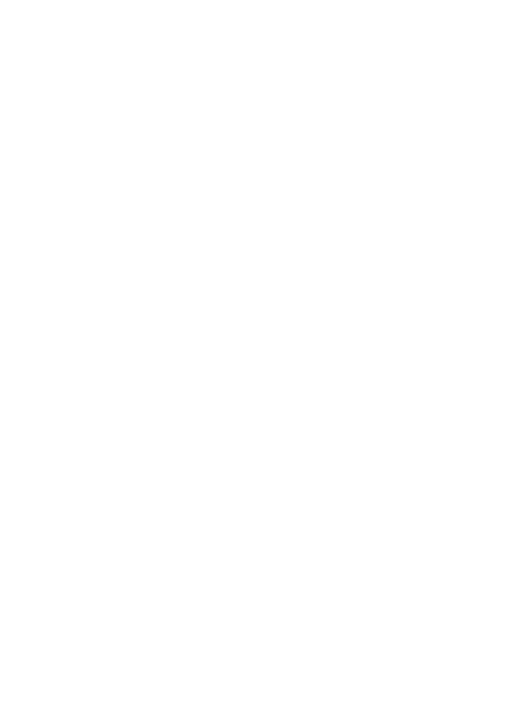
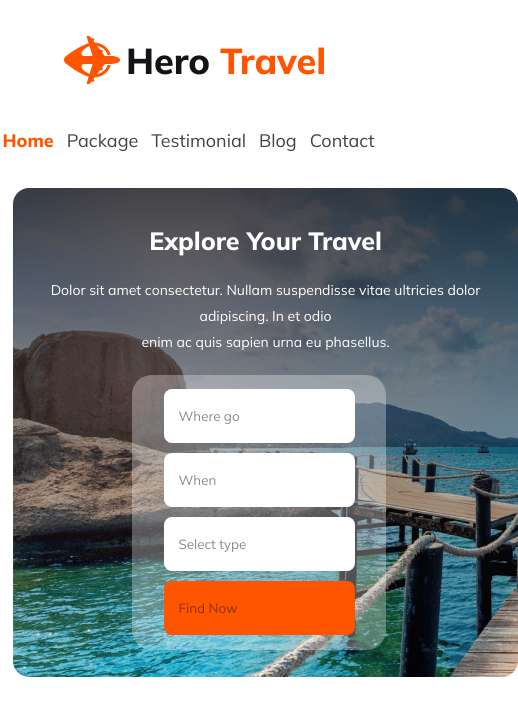
Before and after one commit to ShakilAhmedShihab/Assignment2, a plain HTML site: page index.html in a window 390 px wide. Shown: the whole page, 518 px wide, since content can reach past the window. Drawn offline with Linux system fonts and the light colour scheme.

Commit message:
Header complete except btn

```diff
--- a/index.html
+++ b/index.html
@@ -4,8 +4,56 @@
     <meta charset="UTF-8">
     <meta name="viewport" content="width=device-width, initial-scale=1.0">
     <title>Hero Travel</title>
+    <link rel="stylesheet" href="styles/styles.css">
 </head>
 <body>
 
+    <!-- Header section -->
+    <header>
+        <!-- Nav section -->
+        <nav>
+            <div class="left-nav">
+                <img src="logos/OBJECTS.svg" alt="">
+                <h2 class="nav-logo">
+                    Hero <span>Travel</span>
+                </h2>
+
+            </div>
+            <div class="right-nav">
+                <ul>
+                    <li><a href=""><span>Home</span></a></li>
+                    <li><a href="">Package</a></li>
+                    <li><a href="">Testimonial</a></li>
+                    <li><a href="">Blog</a></li>
+                    <li><a href="">Contact</a></li>
+                </ul>
+
+            </div>
+        </nav>
+        <!-- nav end -->
+
+        <!-- banner start -->
+        <div class="banner">
+            <div class="banner-heading">
+                <h2>
+                    Explore Your Travel
+                </h2>
+                <p>
+                    Dolor sit amet consectetur. Nullam suspendisse vitae ultricies dolor adipiscing. In et odio <br> enim ac quis sapien urna eu phasellus.
+                </p>
+
+            </div>
+            <div class="banner-input">
+                <input type="text" placeholder="Where go" class="input-field">
+                <input type="text" placeholder="When" class="input-field">
+                <input type="text" placeholder="Select type" class="input-field">
+                <input type="text" placeholder= "Find Now" class="find-now">
+
+            </div>
+
+        </div>
+
+    </header>
+
 </body>
 </html>
--- a/styles/styles.css
+++ b/styles/styles.css
@@ -0,0 +1,216 @@
+@import url('https://fonts.googleapis.com/css2?family=Mulish:wght@400;600;800&display=swap');
+
+* {
+    font-family: 'Mulish', sans-serif;
+
+}
+
+/* Header section */
+
+header {
+    height: 850px;
+    margin: 30px 170px 0 170px;
+}
+
+nav {
+    display: flex;
+    justify-content: space-between;
+    align-items: center;
+    margin-bottom: 20px;
+}
+
+.left-nav {
+    display: flex;
+    justify-content: center;
+    align-items: center;
+    gap: 6px;
+}
+
+.nav-logo {
+    color: #131318;
+    font-size: 36px;
+    font-weight: 800;
+}
+
+.nav-logo>span {
+    color: #FF5400;
+    font-size: 36px;
+    font-weight: 800;
+}
+
+.right-nav>ul {
+    display: flex;
+    list-style: none;
+
+}
+
+.right-nav>ul>li {
+    margin-right: 44px;
+    font-size: 18px;
+    font-weight: 400;
+}
+
+.right-nav>ul>li>a {
+    text-decoration: none;
+    color: var(--Dark-02, #424247);
+}
+
+.right-nav>ul>li>a {
+
+    font-size: 18px;
+    font-weight: 400;
+}
+
+.right-nav>ul>li>a>span {
+    color: #FF5400;
+    font-size: 18px;
+    font-weight: 700;
+}
+
+/* Banner section */
+.banner {
+    width: auto;
+    height: 700px;
+    border-radius: 16px;
+    /* background: linear-gradient(180deg, rgba(19, 19, 24, 0.80) 0%, rgba(19, 19, 24, 0.00) 100%);
+
+    support session
+    */
+
+    background-image: linear-gradient(180deg, rgba(19, 19, 24, 0.80) 0%, rgba(19, 19, 24, 0.00) 100%),
+
+        url("../Images/Group\ 13\ \(1\)\ \(1\).png");
+    background-repeat: no-repeat;
+    background-size: cover;
+}
+
+.banner-heading {
+    padding-top: 150px;
+}
+
+.banner-heading>h2 {
+    text-align: center;
+    color: #FFF;
+    font-size: 64px;
+    font-weight: 800;
+    margin-bottom: 0;
+}
+
+.banner-heading>p {
+    color: #FFF;
+    text-align: center;
+    font-size: 16px;
+    font-weight: 400;
+    line-height: 26px;
+}
+
+/*  */
+.banner-input {
+    margin: 70px auto;
+    width: 870px;
+    height: 80px;
+    border-radius: 8px;
+    background: rgba(255, 255, 255, 0.30);
+    display: flex;
+    justify-content: center;
+    align-items: center;
+    gap: 24px;
+
+
+
+}
+
+.input-field {
+    width: 174px;
+    height: 52px;
+    border-radius: 8px;
+    background: #FFF;
+    border: none;
+}
+
+.find-now {
+    width: 174px;
+    height: 52px;
+    flex-shrink: 0;
+    border-radius: 8px;
+    background: #FF5400;
+    border: none;
+    padding-left: 15px;
+}
+
+.input-field {
+    padding-left: 15px;
+
+}
+
+
+/* placeholer use korte hole ::placeholder use korte hoy */
+::placeholder {
+    color: rgba(19, 19, 24, 0.50);
+    font-weight: 400;
+
+}
+
+/* Header for mobile */
+
+@media screen and (max-width:600px) {
+    header {
+        margin: 5px 5px 0 5px;
+    }
+
+    nav {
+        flex-direction: column;
+
+    }
+
+    .left-nav {
+        justify-content: start;
+    }
+
+    .right-nav>ul {
+        position: relative;
+        right: 20px;
+    }
+
+    .right-nav>ul>li {
+        margin-right: 13px;
+    }
+
+    .banner {
+        width: 505px;
+        height: 489px;
+        background-size: auto;
+        margin: 0 auto;
+
+    }
+
+    .banner-heading {
+        padding-top: 3px;
+    }
+
+    .banner-heading>h2 {
+        margin-top: 34px;
+        font-size: 25px;
+    }
+
+    .banner-heading>p {
+        padding: 7px;
+        font-size: 14px;
+    }
+
+    .banner-input {
+        margin: -1px 55px;
+        width: 254px;
+        height: 275px;
+        border-radius: 20px;
+        background: rgba(255, 255, 255, 0.30);
+        display: flex;
+        justify-content: center;
+        align-items: center;
+        gap: 10px;
+        flex-direction: column;
+        position: relative;
+        left: 64px;
+    }
+
+}
```
Also changed, not shown: logos/OBJECTS.svg (added), logos/down-arrow.svg (added).
